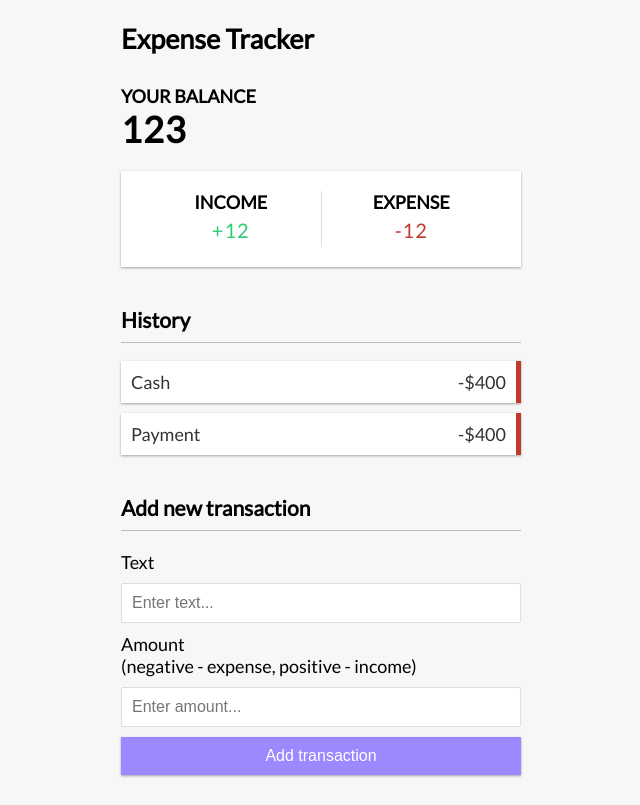
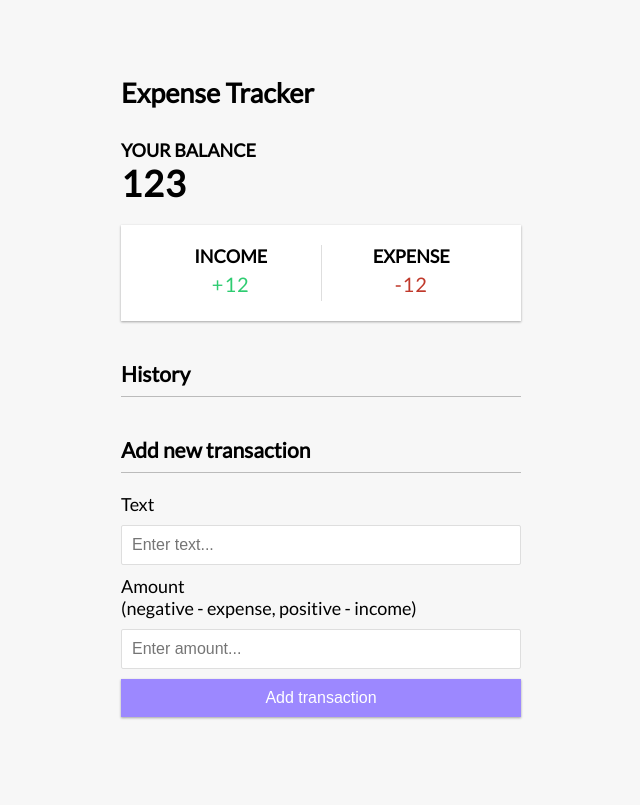
Before and after one commit to Amir-ali-anwar/Vue-Expense-Tracker, a Vue app: page / in a window 1280 px wide. Shown: the whole page, without its empty margins (319-959 px from the left). Built offline with nearby package versions, Linux system fonts and the light colour scheme.

Commit message:
working on the component

```diff
--- a/src/App.vue
+++ b/src/App.vue
@@ -3,7 +3,7 @@
   <div class="container">
     <Balance />
     <IncomeExpenses />
-    <TransactionList />
+    <TransactionList :transactions="transactions" />
     <AddTransaction />
   </div>
 </template>
@@ -13,6 +13,12 @@
 import IncomeExpenses from './components/IncomeExpenses.vue';
 import TransactionList from './components/TransactionList.vue'
 import AddTransaction from './components/AddTransaction.vue'
+const transactions = [
+  { id: 1, text: 'Flower', amount: -19.90 },
+  { id: 2, text: 'Salary', amount: 219.90 },
+  { id: 2, text: 'Book', amount: 219.90 },
+  { id: 2, text: 'Camera', amount: 1500 },
+]
 
 </script>
 <style ></style>
--- a/src/components/TransactionList.vue
+++ b/src/components/TransactionList.vue
@@ -1,12 +1,11 @@
 <template>
-     <h3>History</h3>
-      <ul id="list" class="list">
-        <li class="minus">
-          Cash <span>-$400</span><button class="delete-btn">x</button>
-        </li>
-        <li class="minus">
-          Payment <span>-$400</span><button class="delete-btn">x</button>
-        </li>
-      </ul>
-
+  <h3>History</h3>
+  <ul id="list" class="list">
+    <li :class="transaction.amount < 0 ? 'minus' : 'plus'" v-for="transaction in transactions" :key="transaction.id">
+        {{ transaction.text }} <span>{{ transaction.amount }}</span><button class="delete-btn">x</button>
+      </li>
+  </ul>
 </template>
+<script setup>
+import {defineProps} from 'vue'
+</script>
```
